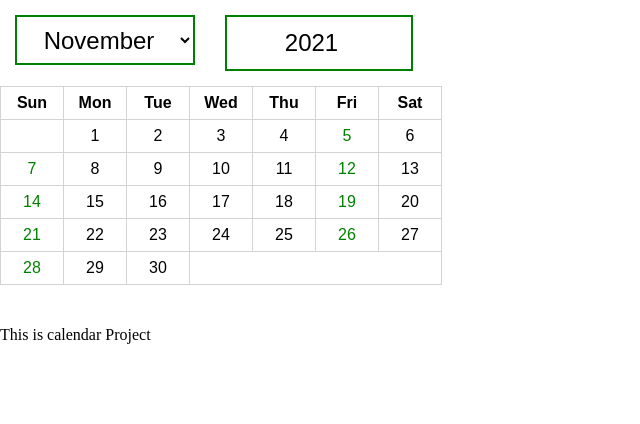
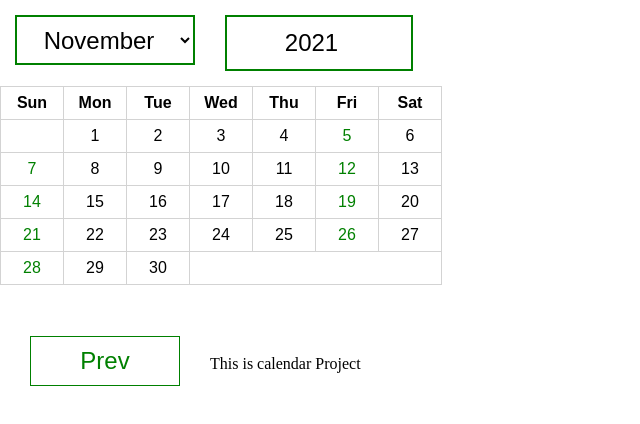
Before and after one commit to nsh-axelor/frontend-training, a React (Create React App) app in the folder react.js/: page / in a window 1280 px wide. Shown: the top 424 px of the page, without its empty margins (0-640 px from the left). Built offline with nearby package versions, Linux system fonts and the light colour scheme.

Commit message:
created Button Component and styled it

```diff
--- /dev/null
+++ b/react.js/src/Calendar-Project/ButtonComponent/Button.css
@@ -0,0 +1,22 @@
+.btn{
+    height: 50px;
+    margin: 10px 30px;
+    outline: none;
+    border: 1px solid green;
+    background-color: white;
+    font-size: 1.5rem;
+    width: 150px;
+    color: green;
+    font-family: 'Kanit', sans-serif;
+    font-family: 'Source Sans Pro', sans-serif;
+    transition: 0.5s;
+}
+
+.btn:hover{
+    background-color: green;
+    color: white;
+    border: 1px solid white;
+}
+.diabled{
+    color: grey;
+}
--- /dev/null
+++ b/react.js/src/Calendar-Project/ButtonComponent/Button.js
@@ -0,0 +1,9 @@
+import React from 'react'
+import './Button.css'
+const Button = () => {
+    return(
+        <button className='btn'>Prev</button>
+    )
+}
+
+export default Button;
--- a/react.js/src/Calendar-Project/Calendar.js
+++ b/react.js/src/Calendar-Project/Calendar.js
@@ -1,4 +1,5 @@
 import React, { useState } from 'react'
+import Button from './ButtonComponent/Button';
 import CalendarComponent from './CalendarComponent/CalendarComponent';
 import TimeInput from './TimeInput/TimeInput';
 
@@ -12,6 +13,7 @@ const Calendar = () => {
         <div>
             <TimeInput year={year} month={month} setMonth={setMonth} setYear={setYear} />
             <CalendarComponent year={year} month={month} />
+            <Button />
             This is calendar Project
         </div>
     )
```
